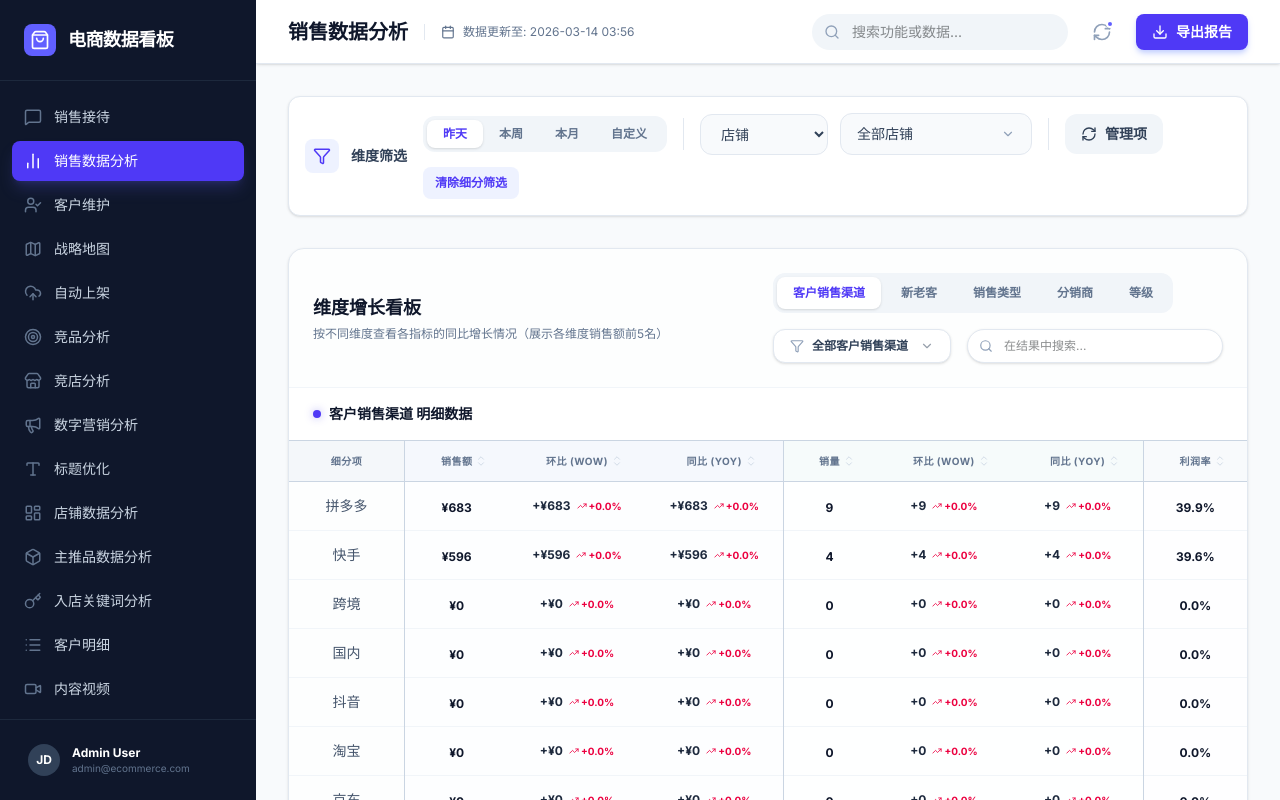
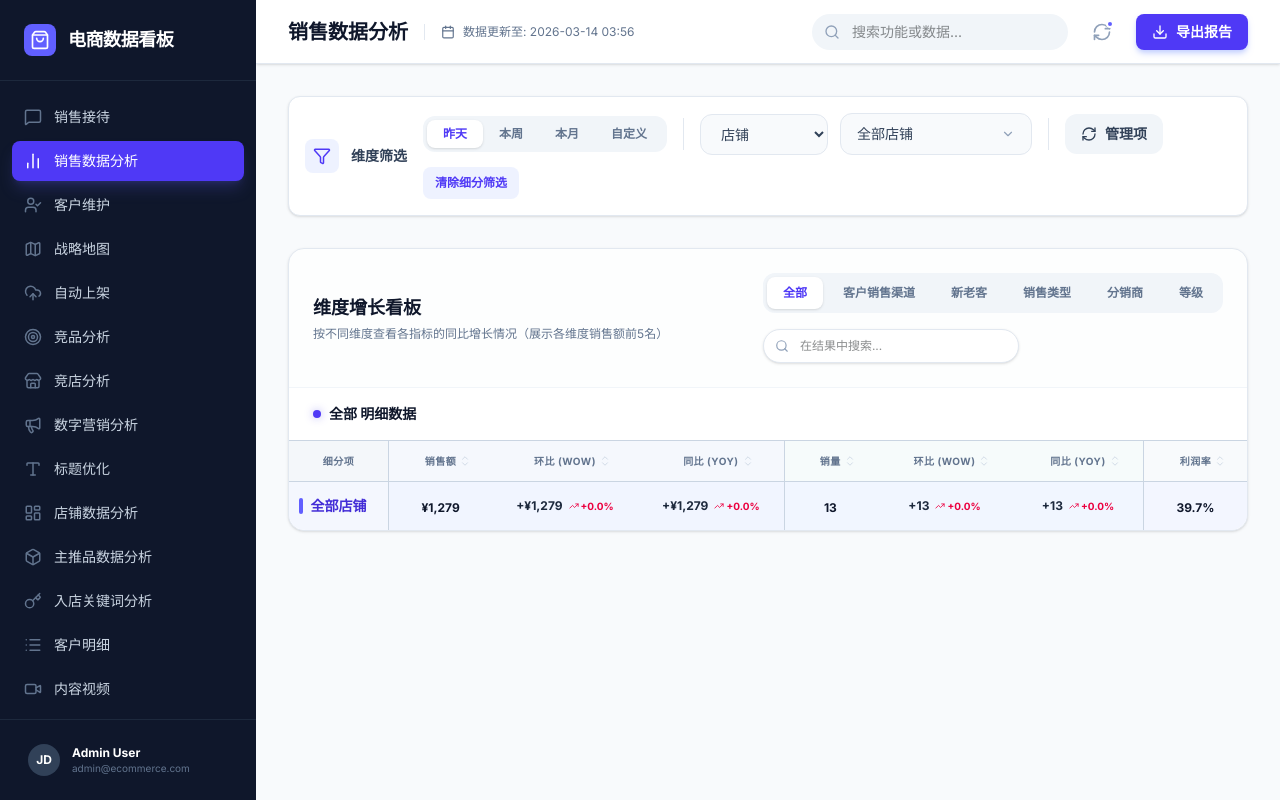
Before and after one commit to ysua81/-, a React (Vite) app: page / in a window 1280 px wide. Shown: the top 800 px of the page. Built offline with nearby package versions, Linux system fonts and the light colour scheme.

Commit message:
feat: Set default dashboard dimension to 'all'
Initializes the dashboard dimension to 'all' by default, providing a broader overview before specific filtering.

```diff
--- a/src/App.tsx
+++ b/src/App.tsx
@@ -1118,7 +1118,7 @@ export default function App() {
 
   const [selectedDimensionId, setSelectedDimensionId] = useState('storeName');
   const [selectedFilterValue, setSelectedFilterValue] = useState<string | null>(null);
-  const [dashboardDimensionId, setDashboardDimensionId] = useState('platform');
+  const [dashboardDimensionId, setDashboardDimensionId] = useState('all');
   const [dashboardFilterValue, setDashboardFilterValue] = useState<string | null>(null);
   const [dashboardSearchQuery, setDashboardSearchQuery] = useState('');
   const [isDashboardFilterOpen, setIsDashboardFilterOpen] = useState(false);
@@ -1133,6 +1133,7 @@ export default function App() {
   ];
 
   const dashboardDimensions = [
+    { id: 'all', label: '全部' },
     { id: 'platform', label: '客户销售渠道' },
     { id: 'customerType', label: '新老客' },
     { id: 'isWholesale', label: '销售类型' },
@@ -1141,6 +1142,11 @@ export default function App() {
   ];
 
   const dashboardHierarchy = [
+    {
+      id: 'all',
+      label: '全部',
+      children: []
+    },
     {
       id: 'platform',
       label: '客户销售渠道',
@@ -1442,7 +1448,14 @@ export default function App() {
 
         // Initialize groups with all possible keys to ensure they appear in the table even with 0 data
         // If a specific value is filtered, we only show that one
-        if (dashboardFilterValue) {
+        if (dim.id === 'all') {
+          if (selectedDimensionId === 'category' || selectedDimensionId === 'position') {
+            // Dynamic breakdown for category/position when in 'All' tab
+          } else {
+            const key = selectedFilterValue || '全部';
+            groups[key] = [];
+          }
+        } else if (dashboardFilterValue) {
           groups[dashboardFilterValue] = [];
         } else {
           allKeys.forEach(key => {
@@ -1452,7 +1465,30 @@ export default function App() {
 
         subset.forEach(d => {
           let key = '';
-          if (dim.id === 'isWholesale') {
+          if (dim.id === 'all') {
+            if (selectedDimensionId === 'category') {
+              const path = selectedFilterValue ? selectedFilterValue.split(' > ') : [];
+              let val = '';
+              if (path.length === 0) val = d.categoryL1;
+              else if (path.length === 1) val = d.categoryL2;
+              else if (path.length === 2) val = d.categoryL3;
+              else val = d.categoryL4;
+              key = selectedFilterValue ? `${selectedFilterValue} > ${val}` : val;
+            } else if (selectedDimensionId === 'position') {
+              const path = selectedFilterValue ? selectedFilterValue.split(' > ') : [];
+              if (path.length === 0) {
+                key = d.businessOwner ? '业务' : '销售';
+              } else if (path.length === 1) {
+                const type = path[0];
+                const val = type === '业务' ? d.businessOwner : d.salesperson;
+                key = `${selectedFilterValue} > ${val}`;
+              } else {
+                key = selectedFilterValue;
+              }
+            } else {
+              key = selectedFilterValue || '全部';
+            }
+          } else if (dim.id === 'isWholesale') {
             key = d.isWholesale;
           } else if (dim.id === 'customerType') {
             key = d.customerType === 'New' ? '新客' : '老客';
@@ -1468,7 +1504,7 @@ export default function App() {
 
           if (groups[key]) {
             groups[key].push(d);
-          } else if (!dashboardFilterValue && key) {
+          } else if ((!dashboardFilterValue || dim.id === 'all') && key) {
             // Catch-all for values not in hierarchy if no filter is active
             groups[key] = [d];
           }
@@ -1508,7 +1544,7 @@ export default function App() {
           breakdown
         };
       });
-  }, [filteredData, dashboardDimensionId, dashboardFilterValue, selectedMetric, tableSortConfig]);
+  }, [filteredData, dashboardDimensionId, dashboardFilterValue, selectedMetric, tableSortConfig, selectedDimensionId, selectedFilterValue]);
 
   const processedCompetitiveData = useMemo(() => {
     let result = competitiveData;
@@ -1719,7 +1755,7 @@ export default function App() {
                         }}
                         className="w-full bg-slate-50 border border-slate-200 rounded-xl px-4 py-2.5 text-sm font-medium text-slate-700 focus:ring-2 focus:ring-indigo-500/20 focus:border-indigo-500 outline-none transition-all flex items-center justify-between"
                       >
-                        <span className="truncate">{selectedFilterValue || '选择类目'}</span>
+                        <span className="truncate">{selectedFilterValue || '全部类目'}</span>
                         <ChevronDown size={14} className="text-slate-400" />
                       </button>
 
@@ -1771,12 +1807,24 @@ export default function App() {
                             <div className="flex h-80">
                               {/* L1 */}
                               <div className="w-1/4 border-r border-slate-100 p-2 overflow-y-auto">
+                                <button
+                                  onClick={() => {
+                                    setSelectedFilterValue(null);
+                                    setCategoryFilterPath([]);
+                                    setIsCategoryFilterOpen(false);
+                                  }}
+                                  className={cn(
+                                    "w-full text-left px-3 py-2 rounded-lg text-xs font-medium transition-colors",
+                                    !selectedFilterValue ? "bg-indigo-50 text-indigo-600" : "text-slate-600 hover:bg-slate-50"
+                                  )}
+                                >
+                                  全部类目
+                                </button>
                                 {Object.keys(categories).map(l1 => (
                                   <button
                                     key={l1}
                                     onClick={() => {
                                       setCategoryFilterPath([l1]);
-                                      setSelectedFilterValue(l1);
                                     }}
                                     onDoubleClick={() => {
                                       setCategoryFilterPath([l1]);
@@ -1794,12 +1842,25 @@ export default function App() {
                               </div>
                               {/* L2 */}
                               <div className="w-1/4 border-r border-slate-100 p-2 overflow-y-auto">
+                                <button
+                                  onClick={() => {
+                                    const val = categoryFilterPath[0] || null;
+                                    setSelectedFilterValue(val);
+                                    setCategoryFilterPath(categoryFilterPath[0] ? [categoryFilterPath[0]] : []);
+                                    setIsCategoryFilterOpen(false);
+                                  }}
+                                  className={cn(
+                                    "w-full text-left px-3 py-2 rounded-lg text-xs font-medium transition-colors",
+                                    selectedFilterValue === (categoryFilterPath[0] || null) ? "bg-indigo-50 text-indigo-600" : "text-slate-600 hover:bg-slate-50"
+                                  )}
+                                >
+                                  全部类目
+                                </button>
                                 {categoryFilterPath[0] && Object.keys(categories[categoryFilterPath[0]]).map(l2 => (
                                   <button
                                     key={l2}
                                     onClick={() => {
                                       setCategoryFilterPath([categoryFilterPath[0], l2]);
-                                      setSelectedFilterValue(`${categoryFilterPath[0]} > ${l2}`);
                                     }}
                                     onDoubleClick={() => {
                                       setCategoryFilterPath([categoryFilterPath[0], l2]);
@@ -1817,12 +1878,27 @@ export default function App() {
                               </div>
                               {/* L3 */}
                               <div className="w-1/4 border-r border-slate-100 p-2 overflow-y-auto">
+                                <button
+                                  onClick={() => {
+                                    const path = categoryFilterPath[1]
+                                      ? `${categoryFilterPath[0]} > ${categoryFilterPath[1]}`
+                                      : (categoryFilterPath[0] || null);
+                                    setSelectedFilterValue(path);
+                                    setCategoryFilterPath(categoryFilterPath[1] ? [categoryFilterPath[0], categoryFilterPath[1]] : (categoryFilterPath[0] ? [categoryFilterPath[0]] : []));
+                                    setIsCategoryFilterOpen(false);
+                                  }}
+                                  className={cn(
+                                    "w-full text-left px-3 py-2 rounded-lg text-xs font-medium transition-colors",
+                                    selectedFilterValue === (categoryFilterPath[1] ? `${categoryFilterPath[0]} > ${categoryFilterPath[1]}` : (categoryFilterPath[0] || null)) ? "bg-indigo-50 text-indigo-600" : "text-slate-600 hover:bg-slate-50"
+                                  )}
+                                >
+                                  全部类目
+                                </button>
                                 {categoryFilterPath[1] && Object.keys(categories[categoryFilterPath[0]][categoryFilterPath[1]]).map(l3 => (
                                   <button
                                     key={l3}
                                     onClick={() => {
                                       setCategoryFilterPath([categoryFilterPath[0], categoryFilterPath[1], l3]);
-                                      setSelectedFilterValue(`${categoryFilterPath[0]} > ${categoryFilterPath[1]} > ${l3}`);
                                     }}
                                     onDoubleClick={() => {
                                       setCategoryFilterPath([categoryFilterPath[0], categoryFilterPath[1], l3]);
@@ -1840,6 +1916,24 @@ export default function App() {
                               </div>
                               {/* L4 */}
                               <div className="w-1/4 p-2 overflow-y-auto">
+                                <button
+                                  onClick={() => {
+                                    const path = categoryFilterPath[2]
+                                      ? `${categoryFilterPath[0]} > ${categoryFilterPath[1]} > ${categoryFilterPath[2]}`
+                                      : (categoryFilterPath[1]
+                                          ? `${categoryFilterPath[0]} > ${categoryFilterPath[1]}`
+                                          : (categoryFilterPath[0] || null));
+                                    setSelectedFilterValue(path);
+                                    setCategoryFilterPath(categoryFilterPath[2] ? [categoryFilterPath[0], categoryFilterPath[1], categoryFilterPath[2]] : (categoryFilterPath[1] ? [categoryFilterPath[0], categoryFilterPath[1]] : (categoryFilterPath[0] ? [categoryFilterPath[0]] : [])));
+                                    setIsCategoryFilterOpen(false);
+                                  }}
+                                  className={cn(
+                                    "w-full text-left px-3 py-2 rounded-lg text-xs font-medium transition-colors",
+                                    selectedFilterValue === (categoryFilterPath[2] ? `${categoryFilterPath[0]} > ${categoryFilterPath[1]} > ${categoryFilterPath[2]}` : (categoryFilterPath[1] ? `${categoryFilterPath[0]} > ${categoryFilterPath[1]}` : (categoryFilterPath[0] || null))) ? "bg-indigo-50 text-indigo-600" : "text-slate-600 hover:bg-slate-50"
+                                  )}
+                                >
+                                  全部类目
+                                </button>
                                 {categoryFilterPath[2] && (categories[categoryFilterPath[0]][categoryFilterPath[1]][categoryFilterPath[2]] as string[]).map(l4 => (
                                   <button
                                     key={l4}
@@ -1870,7 +1964,7 @@ export default function App() {
                         }}
                         className="w-full bg-slate-50 border border-slate-200 rounded-xl px-4 py-2.5 text-sm font-medium text-slate-700 focus:ring-2 focus:ring-indigo-500/20 focus:border-indigo-500 outline-none transition-all flex items-center justify-between"
                       >
-                        <span className="truncate">{selectedFilterValue || '选择岗位'}</span>
+                        <span className="truncate">{selectedFilterValue || '全部岗位'}</span>
                         <ChevronDown size={14} className="text-slate-400" />
                       </button>
 
@@ -1879,12 +1973,28 @@ export default function App() {
                           <div className="flex h-64">
                               {/* Type */}
                               <div className="w-1/2 border-r border-slate-100 p-2 overflow-y-auto">
+                                <button
+                                  onClick={() => {
+                                    setSelectedFilterValue(null);
+                                    setIsPositionFilterOpen(false);
+                                  }}
+                                  className={cn(
+                                    "w-full text-left px-3 py-2 rounded-lg text-xs font-medium transition-colors",
+                                    !selectedFilterValue ? "bg-indigo-50 text-indigo-600" : "text-slate-600 hover:bg-slate-50"
+                                  )}
+                                >
+                                  全部岗位
+                                </button>
                                 {Object.keys(positions).map(type => (
                                   <button
                                     key={type}
                                     onClick={() => {
                                       setPositionFilterPath([type]);
+                                    }}
+                                    onDoubleClick={() => {
+                                      setPositionFilterPath([type]);
                                       setSelectedFilterValue(type);
+                                      setIsPositionFilterOpen(false);
                                     }}
                                     className={cn(
                                       "w-full text-left px-3 py-2 rounded-lg text-xs font-medium transition-colors",
@@ -1897,6 +2007,18 @@ export default function App() {
                               </div>
                             {/* Name */}
                             <div className="w-1/2 p-2 overflow-y-auto">
+                              <button
+                                onClick={() => {
+                                  setSelectedFilterValue(positionFilterPath[0] || null);
+                                  setIsPositionFilterOpen(false);
+                                }}
+                                className={cn(
+                                  "w-full text-left px-3 py-2 rounded-lg text-xs font-medium transition-colors",
+                                  selectedFilterValue === (positionFilterPath[0] || null) ? "bg-indigo-50 text-indigo-600" : "text-slate-600 hover:bg-slate-50"
+                                )}
+                              >
+                                全部岗位
+                              </button>
                               {positionFilterPath[0] && (positions as any)[positionFilterPath[0]].map((name: string) => (
                                 <button
                                   key={name}
@@ -2020,6 +2142,7 @@ export default function App() {
                   </div>
 
                   <div className="flex items-center gap-4">
+                    {dashboardDimensionId !== 'all' && (
                       <div className="relative">
                         <button
                           onClick={() => setIsDashboardFilterOpen(!isDashboardFilterOpen)}
@@ -2112,6 +2235,7 @@ export default function App() {
                           </div>
                         )}
                       </div>
+                    )}
 
                     <div className="relative">
                       <Search className="absolute left-3 top-1/2 -translate-y-1/2 text-slate-400" size={14} />
@@ -2178,7 +2302,16 @@ export default function App() {
                             return (
                               <tr
                                 key={item.id}
-                                onClick={() => setSelectedFilterValue(isSelected ? null : item.id)}
+                                onClick={() => {
+                                  if (isSelected) {
+                                    setSelectedFilterValue(null);
+                                  } else {
+                                    setSelectedFilterValue(item.id);
+                                    if (dim.id !== 'all') {
+                                      setSelectedDimensionId(dim.id);
+                                    }
+                                  }
+                                }}
                                 className={cn(
                                   "group transition-all cursor-pointer border-b border-slate-100 last:border-0",
                                   isSelected ? "bg-indigo-50/80" : "hover:bg-slate-50"
@@ -2192,7 +2325,7 @@ export default function App() {
                                         "text-sm font-medium transition-colors",
                                         isSelected ? "text-indigo-700 font-bold" : "text-slate-600 group-hover:text-slate-900"
                                       )}>
-                                        {item.id}
+                                        {item.id.includes(' > ') ? item.id.split(' > ').pop() : item.id}
                                       </span>
                                       {dim.id === 'distributorId' && DISTRIBUTOR_GRADES[item.id] && (
                                         <span className={cn(
```
Lines whose indentation alone changed are shown as unchanged.
